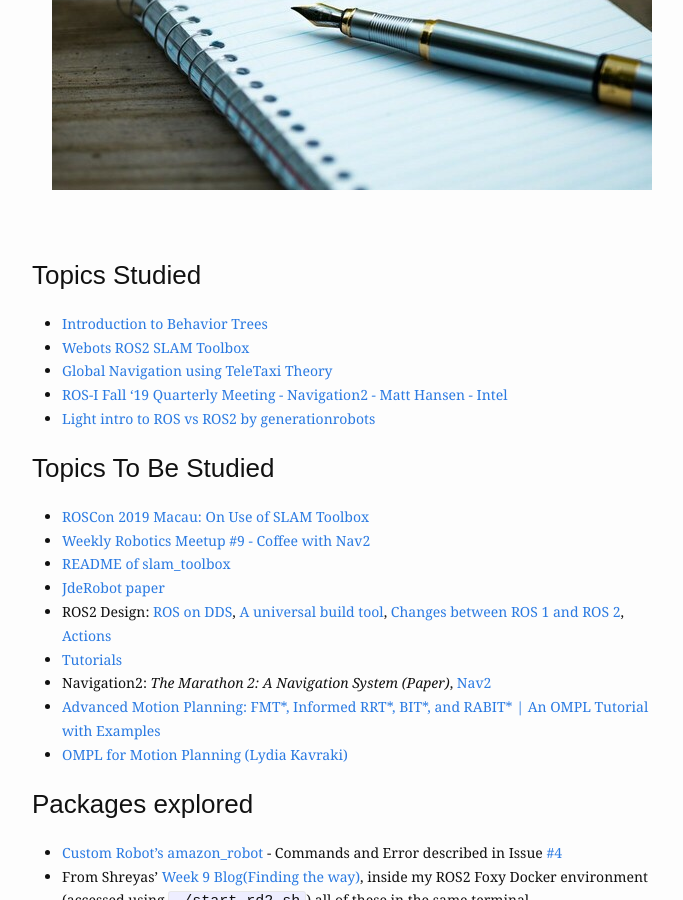
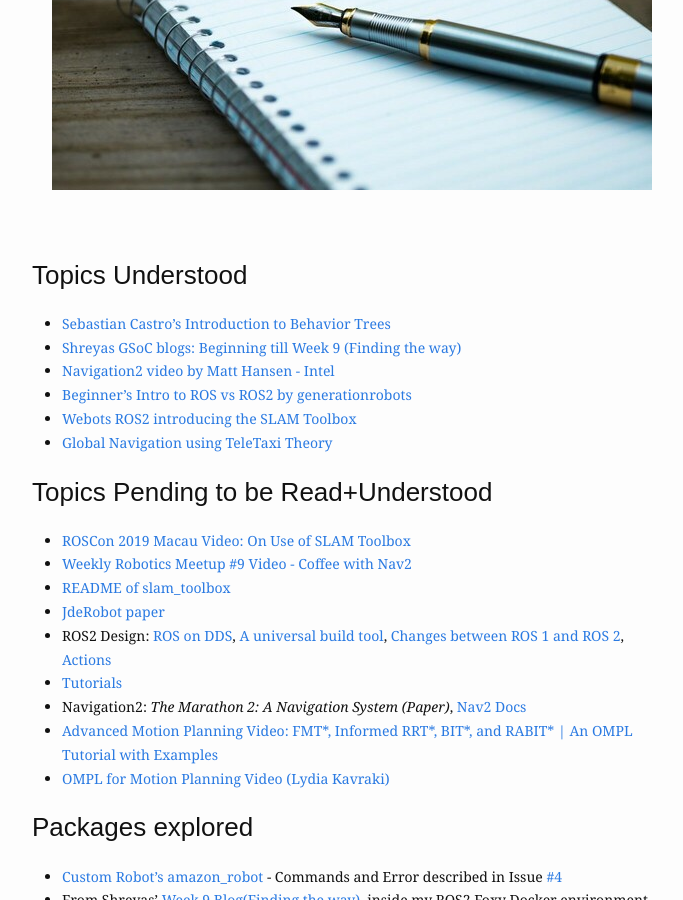
Before and after one commit to TheRoboticsClub/gsoc2021-Siddharth_Saha, a Jekyll site: the page built from docs/_posts/milestones/2021-06-02-week-1.md, in a window 1280 px wide and 900 px high, scrolled down 342 px. Shown: the whole window, without its empty margins (288-971 px from the left). Built offline with Jekyll 4.4.1, drawn with Linux system fonts in a browser that asks for light colours; nearby versions of some CDN libraries.

Commit message:
Made the links listed in week1's topics more descriptive

```diff
--- a/docs/_posts/milestones/2021-06-02-week-1.md
+++ b/docs/_posts/milestones/2021-06-02-week-1.md
@@ -11,23 +11,24 @@ category: milestones
 <br />
 <br />
 
-### Topics Studied
-- [Introduction to Behavior Trees](https://roboticseabass.wordpress.com/2021/05/08/introduction-to-behavior-trees/)
-- [Webots ROS2 SLAM Toolbox](https://youtu.be/s16269kol5M)
+### Topics Understood
+- [Sebastian Castro's Introduction to Behavior Trees](https://roboticseabass.wordpress.com/2021/05/08/introduction-to-behavior-trees/)
+- [Shreyas GSoC blogs: Beginning till Week 9 (Finding the way)](https://theroboticsclub.github.io/colab-gsoc2020-Shreyas_Gokhale/)
+- [Navigation2 video by Matt Hansen - Intel](https://youtu.be/-MzsEykCXoU)
+- [Beginner's Intro to ROS vs ROS2 by generationrobots](https://blog.generationrobots.com/en/ros-vs-ros2/)
+- [Webots ROS2 introducing the SLAM Toolbox](https://youtu.be/s16269kol5M)
 - [Global Navigation using TeleTaxi Theory](https://jderobot.github.io/RoboticsAcademy/exercises/AutonomousCars/global_navigation/)
-- [ROS-I Fall '19 Quarterly Meeting - Navigation2 - Matt Hansen - Intel](https://youtu.be/-MzsEykCXoU)
-- [Light intro to ROS vs ROS2 by generationrobots](https://blog.generationrobots.com/en/ros-vs-ros2/)
 
-### Topics To Be Studied
-- [ROSCon 2019 Macau: On Use of SLAM Toolbox](https://vimeo.com/378682207)
-- [Weekly Robotics Meetup #9 - Coffee with Nav2](https://www.youtube.com/watch?v=CBqJgaSoNGg)
+### Topics Pending to be Read+Understood
+- [ROSCon 2019 Macau Video: On Use of SLAM Toolbox](https://vimeo.com/378682207)
+- [Weekly Robotics Meetup #9 Video - Coffee with Nav2](https://www.youtube.com/watch?v=CBqJgaSoNGg)
 - [README of slam_toolbox](https://github.com/SteveMacenski/slam_toolbox)
 - [JdeRobot paper](https://gsyc.urjc.es/jmplaza/papers/robocity2013-jderobot.pdf)
 - ROS2 Design: [ROS on DDS](https://design.ros2.org/articles/ros_on_dds.html), [A universal build tool](https://design.ros2.org/articles/build_tool.html), [Changes between ROS 1 and ROS 2](https://design.ros2.org/articles/changes.html), [Actions](http://design.ros2.org/articles/actions.html)
 - [Tutorials](https://docs.ros.org/en/foxy/Tutorials.html)
-- Navigation2: *The Marathon 2: A Navigation System (Paper)*, [Nav2](https://navigation.ros.org/)
-- [Advanced Motion Planning: FMT\*, Informed RRT\*, BIT\*, and RABIT\* \| An OMPL Tutorial with Examples](https://www.youtube.com/watch?v=yggi7QjfOUM)
-- [OMPL for Motion Planning (Lydia Kavraki)](https://www.youtube.com/watch?v=Hyjzmxoc9cQ)
+- Navigation2: *The Marathon 2: A Navigation System (Paper)*, [Nav2 Docs](https://navigation.ros.org/)
+- [Advanced Motion Planning Video: FMT\*, Informed RRT\*, BIT\*, and RABIT\* \| An OMPL Tutorial with Examples](https://www.youtube.com/watch?v=yggi7QjfOUM)
+- [OMPL for Motion Planning Video (Lydia Kavraki)](https://www.youtube.com/watch?v=Hyjzmxoc9cQ)
 
 ### Packages explored
 - [Custom Robot's amazon_robot](https://github.com/JdeRobot/CustomRobots/tree/foxy-devel/amazon_robot) - Commands and Error described in Issue [#4][]
```
